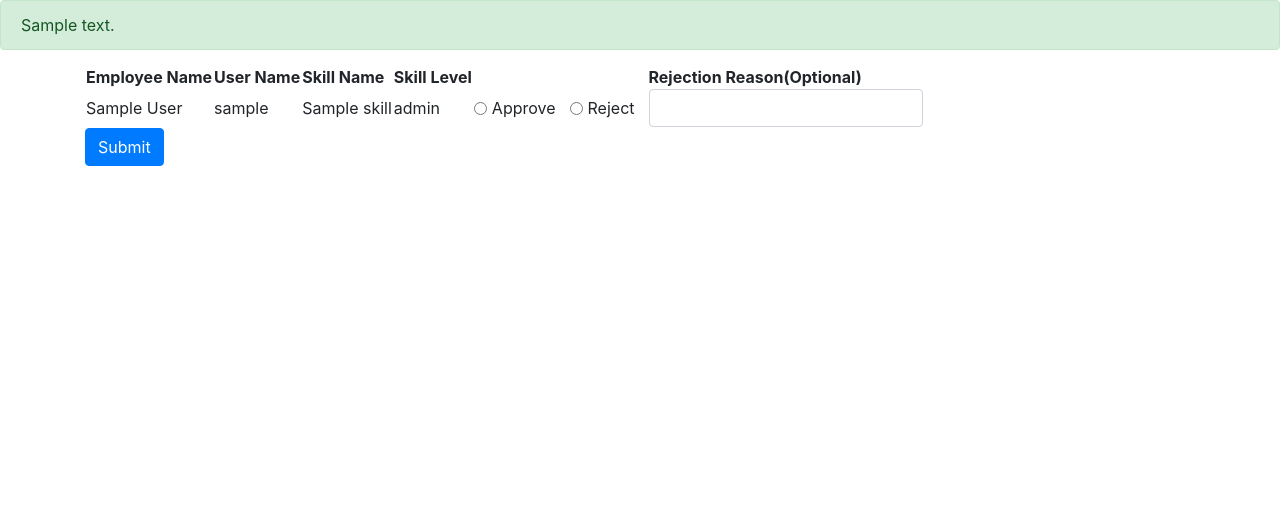
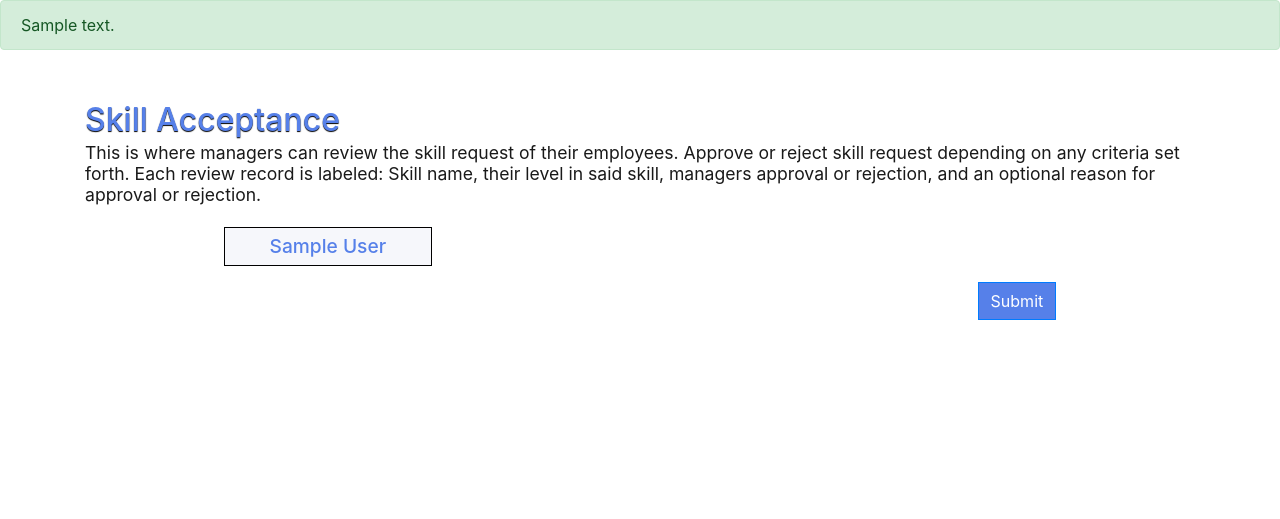
Before and after one commit to COSC481W-2022Winter/capstone-wicrosoft, a Django app: template templates/skill_acceptance.html in a window 1280 px wide. Shown: the part 50-569 px from the top of the page. Run offline with Django 3.2, Linux system fonts and the light colour scheme; the template is opened without the code that fills it: most values are stand-ins (such as "Sample title", 1, 10 or a date in 2020); some libraries are stand-ins or nearby versions.

Commit message:
ref:Changes to html page to reflect other files
The html page has the proper class names that are referenced by
the cascading style sheet and javascript files.

```diff
--- a/templates/skill_acceptance.html
+++ b/templates/skill_acceptance.html
@@ -8,8 +8,9 @@
     {% block styling %}
         <link rel="stylesheet" href="{% static 'css/bootstrap.min.css' %}">
         <link rel="stylesheet" href="{% static 'css/profile.css' %}">
-        <link rel="stylesheet" href="{% static 'css/skillAcceptance.css' %}">
-
+        <link rel="stylesheet" href="{% static 'css/skill_acceptance.css' %}">
+        <link rel="stylesheet" href="{% static 'css/page_titles.css' %}">
+        <script src="{% static 'js/skill_acceptance/employee_expander.js' %}"></script>
     {% endblock %}
     {% block title %}<title>Skill Acceptance</title>{% endblock %}
     {% block profile_page %}
@@ -28,58 +29,94 @@
     {% endif %}
     <div class="container h-100 d-flex flex-column align-content-center">
 
+        <div id="page_title_container" style="width: initial;">
+            <div id="page_title_info" style="margin-bottom: 5px;width:100%;">
+                <h2 class="page_title">Skill Acceptance</h2>
+                <p class="page_summary">This is where managers can review the skill request of their employees. Approve or reject skill request depending on any criteria set forth. Each review
+                                        record is labeled: Skill name, their level in said skill, managers approval or rejection, and an optional reason for approval or rejection.</p>
+            </div>
+        </div>
+
+
         {% if pendingSkills %}
-            <form method="POST">
-                <table id="skillsTable" style="spacing: 15px">
-                    <thead>
 
-                        <th scope = "col">Employee Name        </th>
-                        <th scope = "col">User Name      </th>
-                        <th scope = "col">Skill Name      </th>
-                        <th scope = "col">Skill Level      </th>
-                       <th scope = "col">     </th>
-                    <th scope = "col">    </th>
-                    <th scope = "col">Rejection Reason(Optional)</th>
-                        </thead>
-                <tbody>
-                {% csrf_token %}
-            {% for skill in pendingSkills %}
-                    <tr>
-                    <!--- <input type="hidden" name="{{skill.id}}" id="{{forloop.counter0}}"> --->
-                        <td>
-                            {{skill.user.first_name}}  {{skill.user.last_name}}
-                        </td>
-                        <td>
-                    {{skill.user.username}}
-                            </td>
-                        <td>
-                    {{skill.skill.name}}
-                        </td>
-                        <td>
-                    {{skill.proficiency.get_level_name_display}}
-                            </td>
-                    <td>
-                    <div class="form-check form-check-inline">
-                      <input class="form-check-input" type="radio" name='{{skill.id}}' id="{{skill.id}}Approve" value="APP">
-                      <label class="form-check-label" for="{{skill.id}}Approve">Approve</label>
-                    </div>
-                    </td>
-                        <td>
-                    <div class="form-check form-check-inline">
-                      <input class="form-check-input" type="radio"name="{{skill.id}}" id="{{skill.id}}Reject" value="REJ">
-                      <label class="form-check-label" for="{{skill.id}}Reject">Reject</label>
-                    </div>
-                        </td>
-                        <td>
-                            <input type="text" class="form-control" name="{{skill.id}}" id="formGroupExampleInput" >
-                        </td>
-                    </tr>
-            {% endfor %}
-                </tbody>
-                </table>
-                <button type="submitt" class="btn btn-primary">Submit</button>
+            <form method="POST" style="color: black;width: 75%;margin: 0 auto;">
+            {% csrf_token %}
+
+                <div class="expandall_collapseall_container"></div>
+
+                <div id="all_skills_container">
+
+                    {% for skill in pendingSkills %}
+                        <div class="emp_name_container">
+                            <span style="user-select: none;">{{ skill.user.first_name }} {{ skill.user.last_name }}</span>
+                        </div>
+                        <div class="individual_skills_container d-none">
+                            <div class="individual_skill_info">
+                                <p>{{ skill.skill.name }}</p>
+                                <p>{{ skill.proficiency.get_level_name_display }}</p>
+                                <div class="radio_group">
+                                    <input class="" type="radio" name='1' id="Approve" value="APP">
+                                    <label class="" for="Approve">Approve</label>
+                                    <input class="" type="radio" name='1' id="Reject" value="REJ">
+                                    <label class="" for="Reject">Reject</label>
+                                </div>
+                                <span class="button_for_comment">Add Reason</span>
+                                <div class="textarea_modal d-none">
+                                    <div class="d-flex justify-content-between align-items-center pl-1 mb-1">
+                                        <p class="modal_title">Reason:</p>
+                                        <span class="close_button" aria-hidden="true">&times</span>
+                                    </div>
+                                    <textarea class="popup_modal" rows="4" cols="40"></textarea>
+                                    <span class="done">Add Reason</span>
+                                </div>
+                            </div>
+                        </div>
+                    {% endfor %}
+
+                </div>
+                <button type="submit" class="btn btn-primary float-right rounded-0 mt-3" style="background-color: #5680e9;">Submit</button>
             </form>
         {% endif %}
+
+{#        {% if pendingSkills %}#}
+{#            <form method="POST">#}
+{#                {% csrf_token %}#}
+{#            {% for skill in pendingSkills %}#}
+{#                    <tr>#}
+{#                    <!--- <input type="hidden" name="{{skill.id}}" id="{{forloop.counter0}}"> --->#}
+{#                        <td>#}
+{#                            {{skill.user.first_name}}  {{skill.user.last_name}}#}
+{#                        </td>#}
+{#                        <td>#}
+{#                    {{skill.user.username}}#}
+{#                            </td>#}
+{#                        <td>#}
+{#                    {{skill.skill.name}}#}
+{#                        </td>#}
+{#                        <td>#}
+{#                    {{skill.proficiency.get_level_name_display}}#}
+{#                            </td>#}
+{#                    <td>#}
+{#                    <div class="form-check form-check-inline">#}
+{#                      <input class="form-check-input" type="radio" name='{{skill.id}}' id="{{skill.id}}Approve" value="APP">#}
+{#                      <label class="form-check-label" for="{{skill.id}}Approve">Approve</label>#}
+{#                    </div>#}
+{#                    </td>#}
+{#                        <td>#}
+{#                    <div class="form-check form-check-inline">#}
+{#                      <input class="form-check-input" type="radio"name="{{skill.id}}" id="{{skill.id}}Reject" value="REJ">#}
+{#                      <label class="form-check-label" for="{{skill.id}}Reject">Reject</label>#}
+{#                    </div>#}
+{#                        </td>#}
+{#                        <td>#}
+{#                            <input type="text" class="form-control" name="{{skill.id}}" id="formGroupExampleInput" >#}
+{#                        </td>#}
+{#                    </tr>#}
+{#            {% endfor %}#}
+{#                <button type="submit" class="btn btn-primary">Submit</button>#}
+{#            </form>#}
+{#        {% endif %}#}
 
 
 </div>
```
